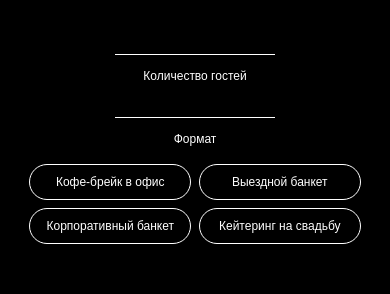
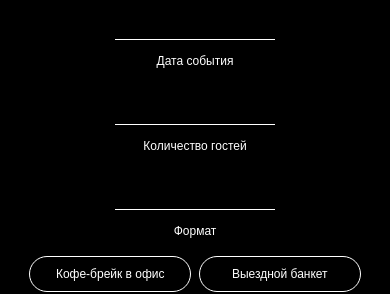
Before and after one commit to Imba-Sharik/CATERING, a Next.js app: page / in a window 390 px wide. Shown: the part 9555-9849 px from the top of the page. Built offline with nearby package versions, Linux system fonts and the light colour scheme; a web font is replaced by a local one.

Commit message:
fix(form): поле «Формат» на мобайле + заливка выбранного чипа, фикс переполнения примечания цен

```diff
--- a/src/widgets/form-request/ui/form-request.tsx
+++ b/src/widgets/form-request/ui/form-request.tsx
@@ -26,6 +26,9 @@
   "Корпоративный банкет",
   "Кейтеринг на свадьбу",
 ];
+
+// Явная заливка выбранного чипа (видно и на мобайле, где нет поля «Формат»).
+const CHIP_ACTIVE = "bg-foreground text-background hover:bg-foreground";
 
 export function FormRequest() {
   const [format, setFormat] = React.useState("");
@@ -99,10 +102,11 @@
             <Field label="Количество гостей" />
 
             <div className="flex w-full flex-col items-center gap-4">
-              <div className="flex w-full flex-col items-center gap-3">
-                <div className="w-[160px] border-t border-foreground" />
-                <span className="text-sm">Формат</span>
-              </div>
+              <Field
+                label="Формат"
+                value={format}
+                onChange={(e) => setFormat(e.target.value)}
+              />
               <div className="grid w-fit grid-cols-2 gap-2">
                 {OPTIONS.map((option) => (
                   <Chip
@@ -111,7 +115,7 @@
                     onClick={() =>
                       setFormat((prev) => (prev === option ? "" : option))
                     }
-                    className={cn("w-full", format === option && "bg-foreground/15")}
+                    className={cn("w-full", format === option && CHIP_ACTIVE)}
                   >
                     {option}
                   </Chip>
@@ -149,7 +153,7 @@
                   onClick={() =>
                     setFormat((prev) => (prev === option ? "" : option))
                   }
-                  className={cn("w-full", format === option && "bg-foreground/15")}
+                  className={cn("w-full", format === option && CHIP_ACTIVE)}
                 >
                   {option}
                 </Chip>
--- a/src/widgets/prices/ui/prices.tsx
+++ b/src/widgets/prices/ui/prices.tsx
@@ -57,7 +57,7 @@
           <Reveal
             as="p"
             delay={120}
-            className="h-[64px] w-[171px] rounded-sm border border-muted-foreground px-3 py-3 text-sm font-normal text-muted-foreground md:h-auto md:w-auto md:max-w-[255px] md:rounded-md md:px-6 md:py-4 md:text-sm"
+            className="w-[171px] rounded-sm border border-muted-foreground px-3 py-3 text-sm font-normal text-muted-foreground md:w-auto md:max-w-[255px] md:rounded-md md:px-6 md:py-4 md:text-sm"
           >
             Сервис: +20% от стоимости меню
             <br className="hidden md:inline" />
```
